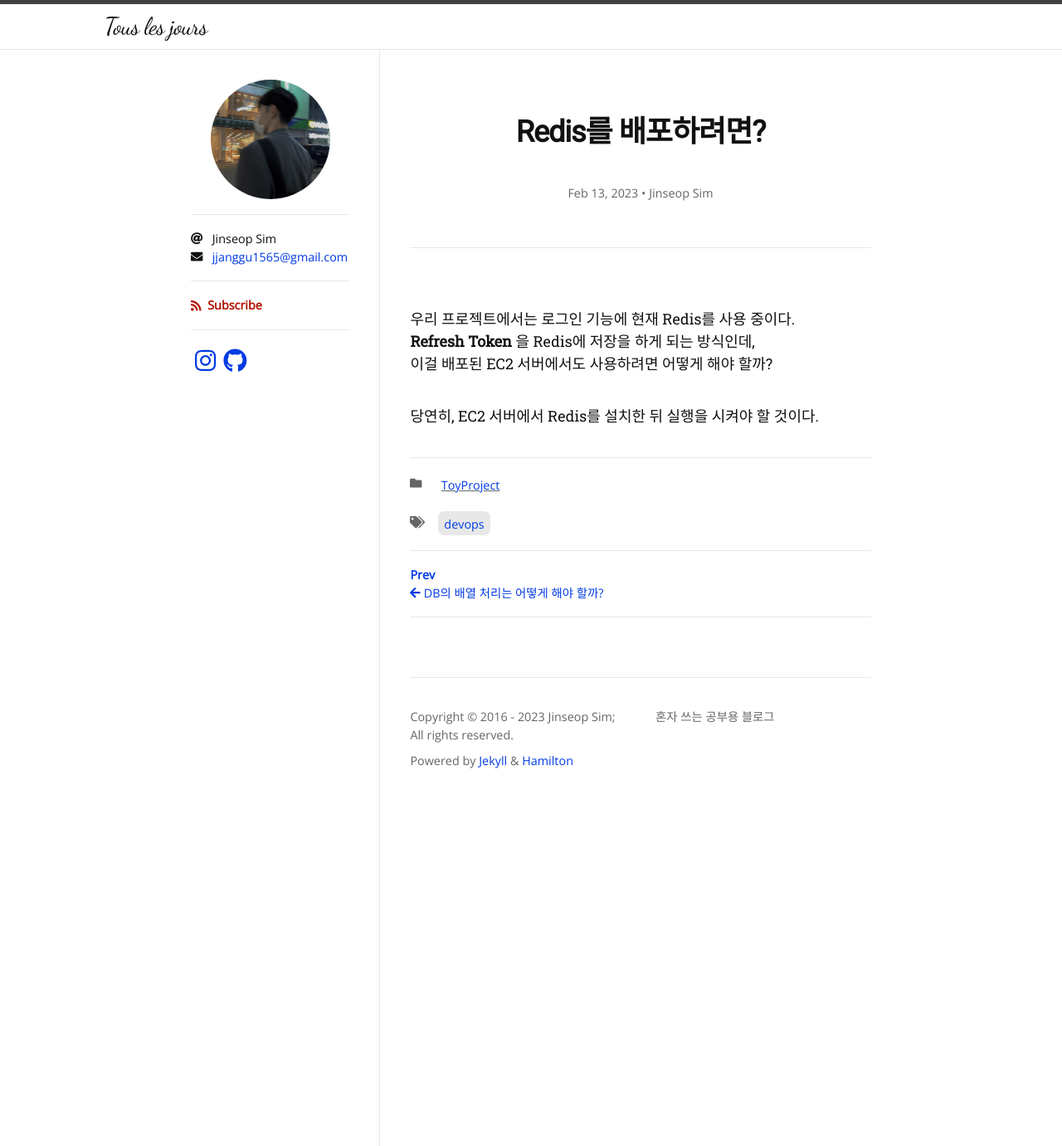
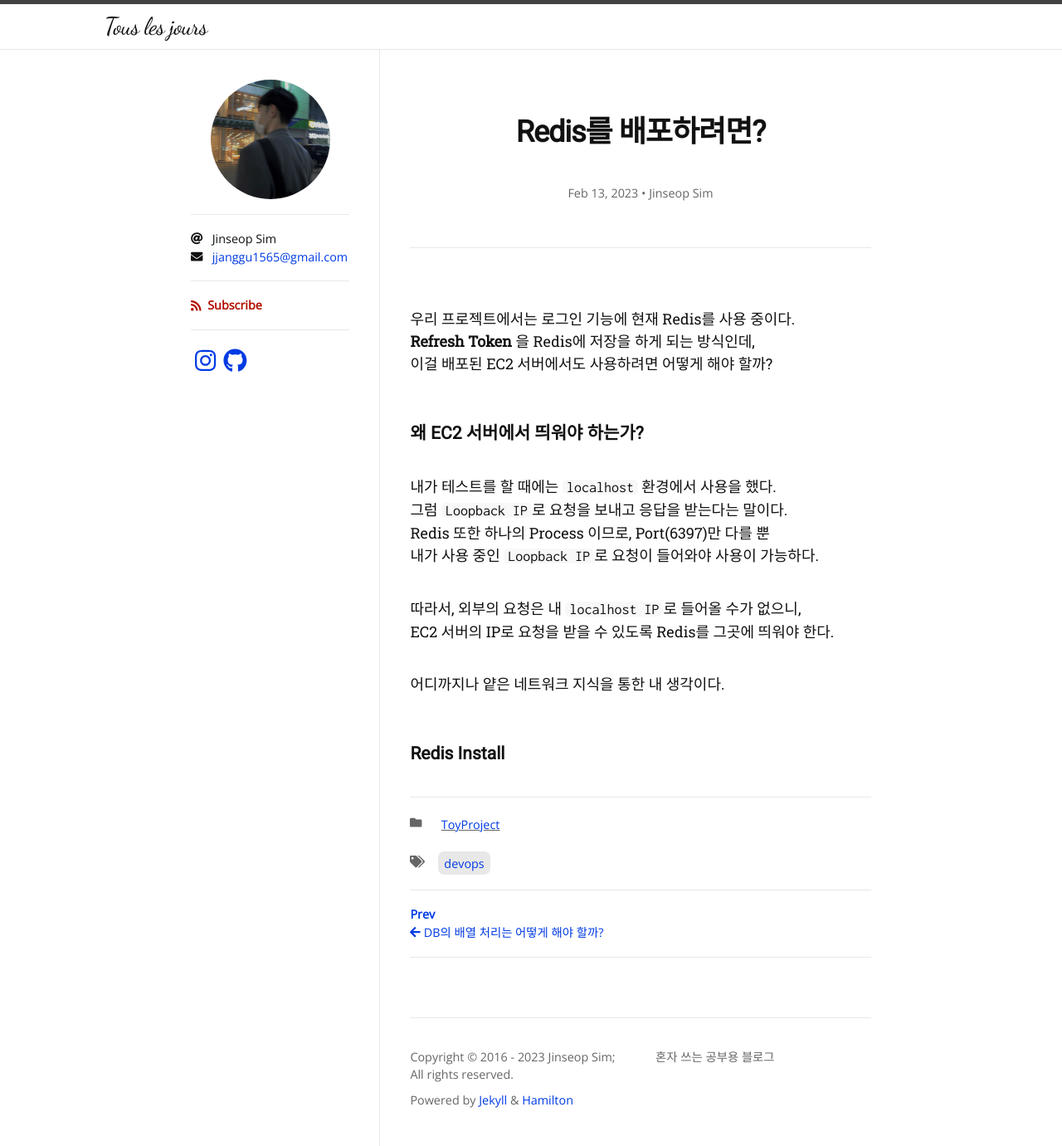
Before and after one commit to Jinseop-Sim/Jinseop-Sim.github.io, a Jekyll site: the page built from _posts/2023-02-13-redis-server.md, in a window 1280 px wide. Shown: the whole page at 83% size. Built offline with Jekyll 4.4.1, drawn with Linux system fonts in a browser that asks for light colours; nearby versions of some CDN libraries; some web fonts are replaced.

Commit message:
글 내용 추가

````diff
--- a/_posts/2023-02-13-redis-server.md
+++ b/_posts/2023-02-13-redis-server.md
@@ -10,4 +10,15 @@ author:
 __Refresh Token__ 을 Redis에 저장을 하게 되는 방식인데,
 이걸 배포된 EC2 서버에서도 사용하려면 어떻게 해야 할까?
 
-당연히, EC2 서버에서 Redis를 설치한 뒤 실행을 시켜야 할 것이다.
+### 왜 EC2 서버에서 띄워야 하는가?
+내가 테스트를 할 때에는 ```localhost``` 환경에서 사용을 했다.
+그럼 ```Loopback IP```로 요청을 보내고 응답을 받는다는 말이다.
+Redis 또한 하나의 Process 이므로, Port(6397)만 다를 뿐
+내가 사용 중인 ```Loopback IP```로 요청이 들어와야 사용이 가능하다.
+
+따라서, 외부의 요청은 내 ```localhost IP```로 들어올 수가 없으니,
+EC2 서버의 IP로 요청을 받을 수 있도록 Redis를 그곳에 띄워야 한다.
+
+어디까지나 얕은 네트워크 지식을 통한 내 생각이다.
+
+### Redis Install
````
